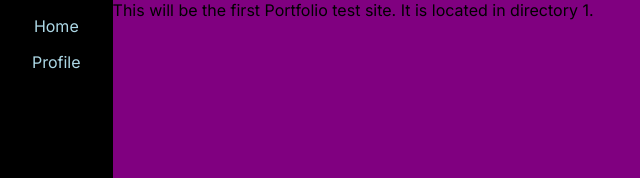
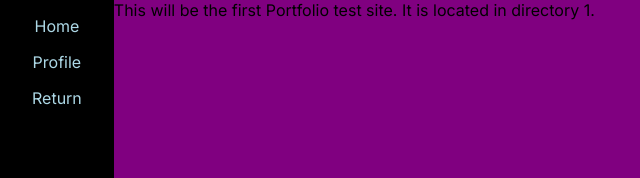
Before and after one commit to franco-ortega/portfolio-test, a Next.js app: page /1 in a window 1280 px wide. Shown: the top 178 px of the page, without its empty margins (0-640 px from the left). Built offline with nearby package versions, Linux system fonts and the light colour scheme.

Commit message:
create link to return to main test page

```diff
--- a/app/1/components/nav/Nav.jsx
+++ b/app/1/components/nav/Nav.jsx
@@ -11,7 +11,7 @@ export default function Nav() {
         <li>
           <Link href={'/1/profile'}>Profile</Link>
         </li>
-        <li>Link 2</li>
+        <Link href={'/'}>Return</Link>
         <li>Link 3</li>
         <li>Link 4</li>
         <li>Link 5</li>
```
